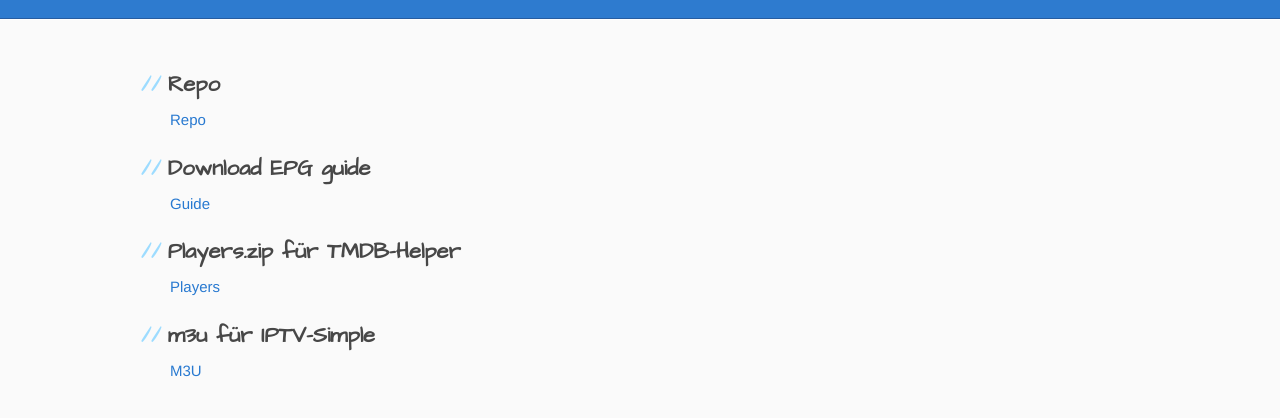
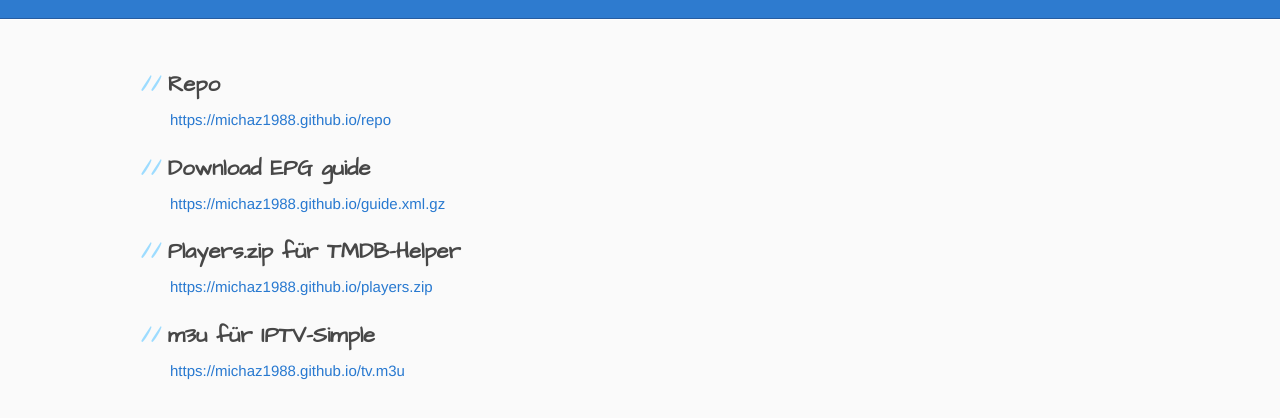
Before and after one commit to thaitanic888/michaz1988.github.io, a plain HTML site: page index.html in a window 1280 px wide. Shown: the part 254-672 px from the top of the page. Drawn offline with Linux system fonts and the light colour scheme.

Commit message:
Update index.html

```diff
--- a/index.html
+++ b/index.html
@@ -21,13 +21,13 @@
 			<div class="inner clearfix">
 				<section id="main-content">
 					<h2 align="left" id="repo">Repo</h2>
-					<p><a href="repo/">Repo</a></p>
+					<p><a href="repo/">https://michaz1988.github.io/repo</a></p>
 					<h2 id="download-epg-guide">Download EPG guide</h2>
-					<p><a href="/guide.xml.gz">Guide</a></p>
+					<p><a href="/guide.xml.gz">https://michaz1988.github.io/guide.xml.gz</a></p>
 					<h2 id="playerszip-für-tmdb-helper">Players.zip für TMDB-Helper</h2>
-					<p><a href="/players.zip">Players</a></p>
+					<p><a href="/players.zip">https://michaz1988.github.io/players.zip</a></p>
 					<h2 id="m3u-für-iptv-simple">m3u für IPTV-Simple</h2>
-					<p><a href="/tv.m3u">M3U</a></p>
+					<p><a href="/tv.m3u">https://michaz1988.github.io/tv.m3u</a></p>
 				</section>
 			</div>
 		</div>
```
